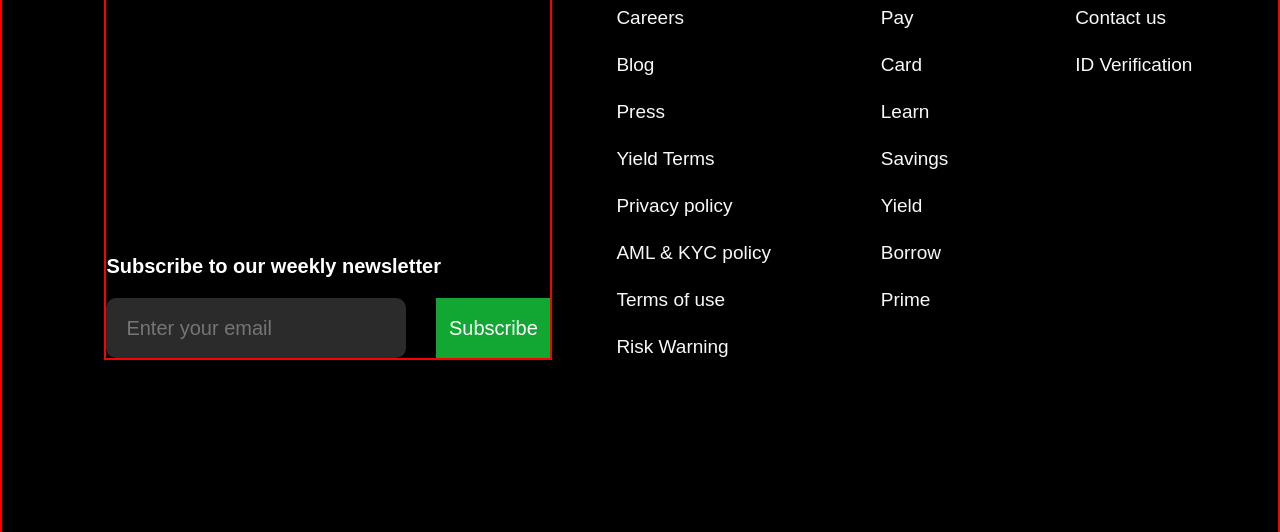
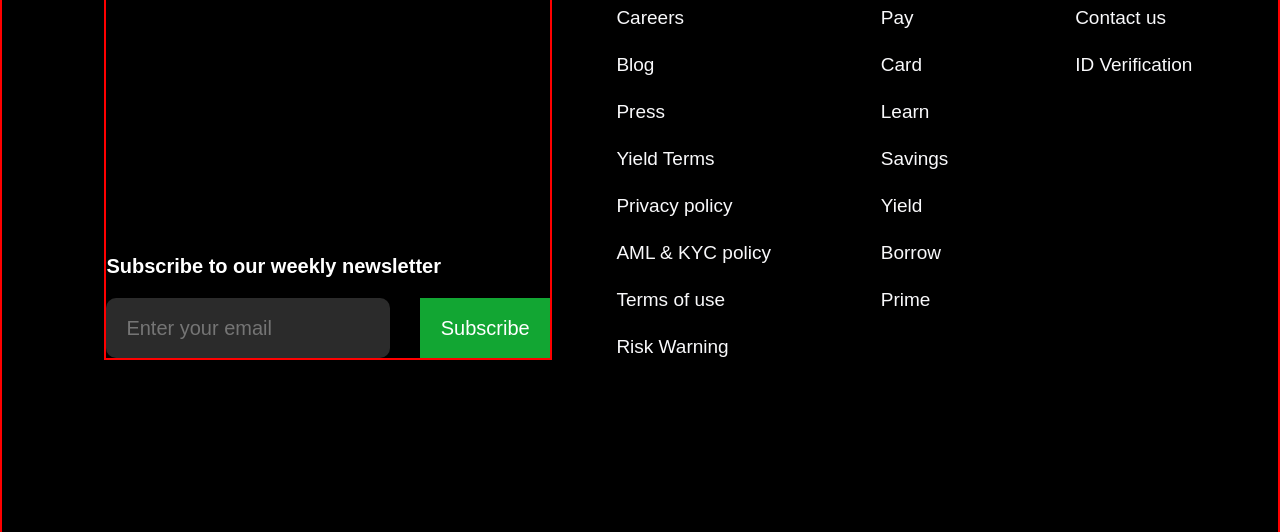
Before and after one commit to igee-17/Savertech-test, a plain HTML site: page index.html in a window 1280 px wide. Shown: the part 9052-9584 px from the top of the page. Drawn offline with Linux system fonts and the light colour scheme.

Commit message:
minor adjustments

```diff
--- a/styles.css
+++ b/styles.css
@@ -714,7 +714,7 @@ SECOND SECTION STYLES ENDS
   align-items: center;
   transition: all 0.2s linear 0s;
   cursor: pointer;
-  width: 35%;
+  width: 35vw;
 }
 .get-started button {
   border: none;
@@ -1694,7 +1694,7 @@ footer .subscription .input {
 footer .subscription input {
   border: none;
   height: 60px;
-  width: 300px;
+  width: 65%;
   margin-right: 30px;
   border-radius: 10px 10px;
   padding: 20px 20px;
@@ -1709,7 +1709,7 @@ footer .subscription input {
 footer .subscription button {
   height: 60px;
   border: none;
-  width: 200px;
+  width: 30%;
   color: white;
   font-size: 20px;
   text-align: center;
```
